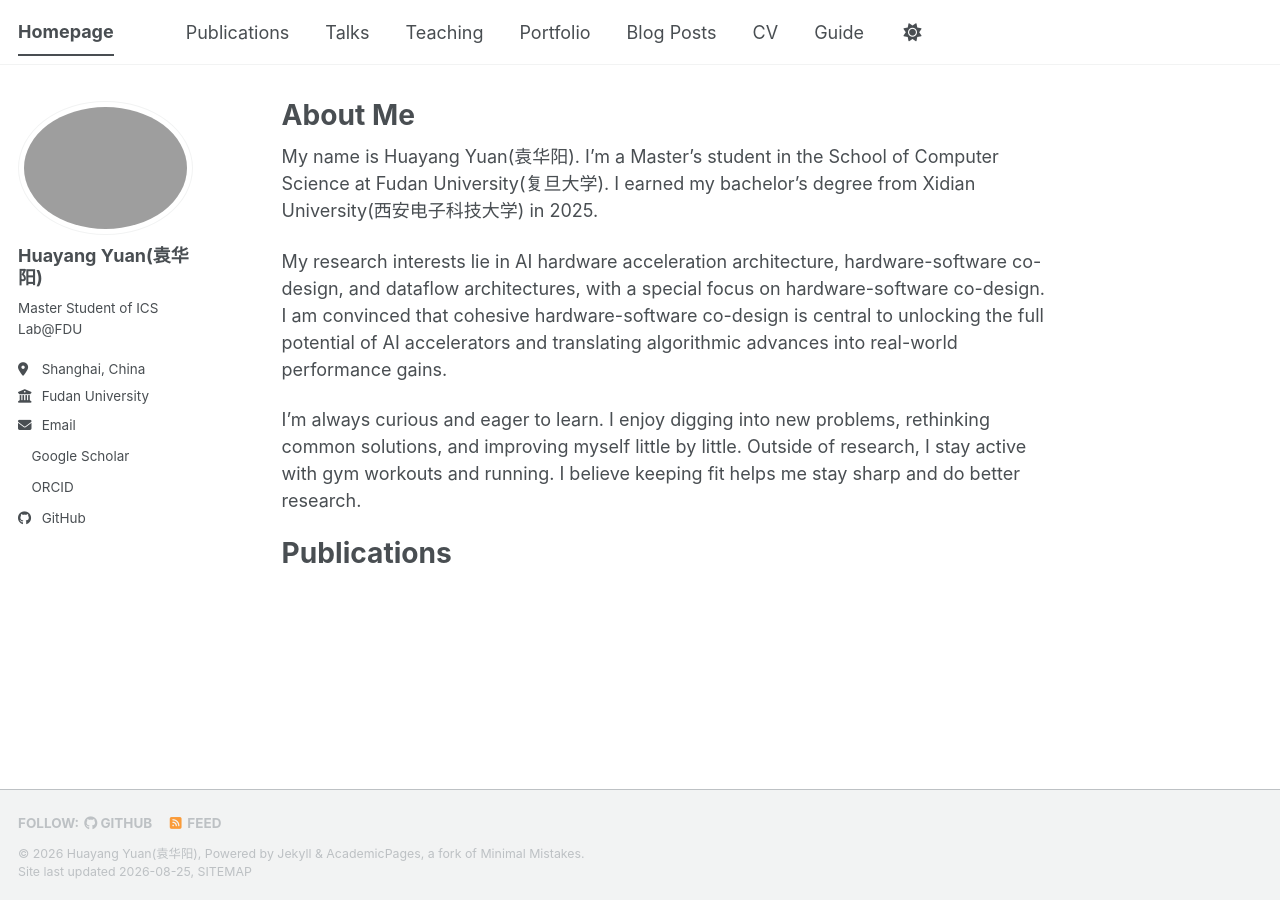
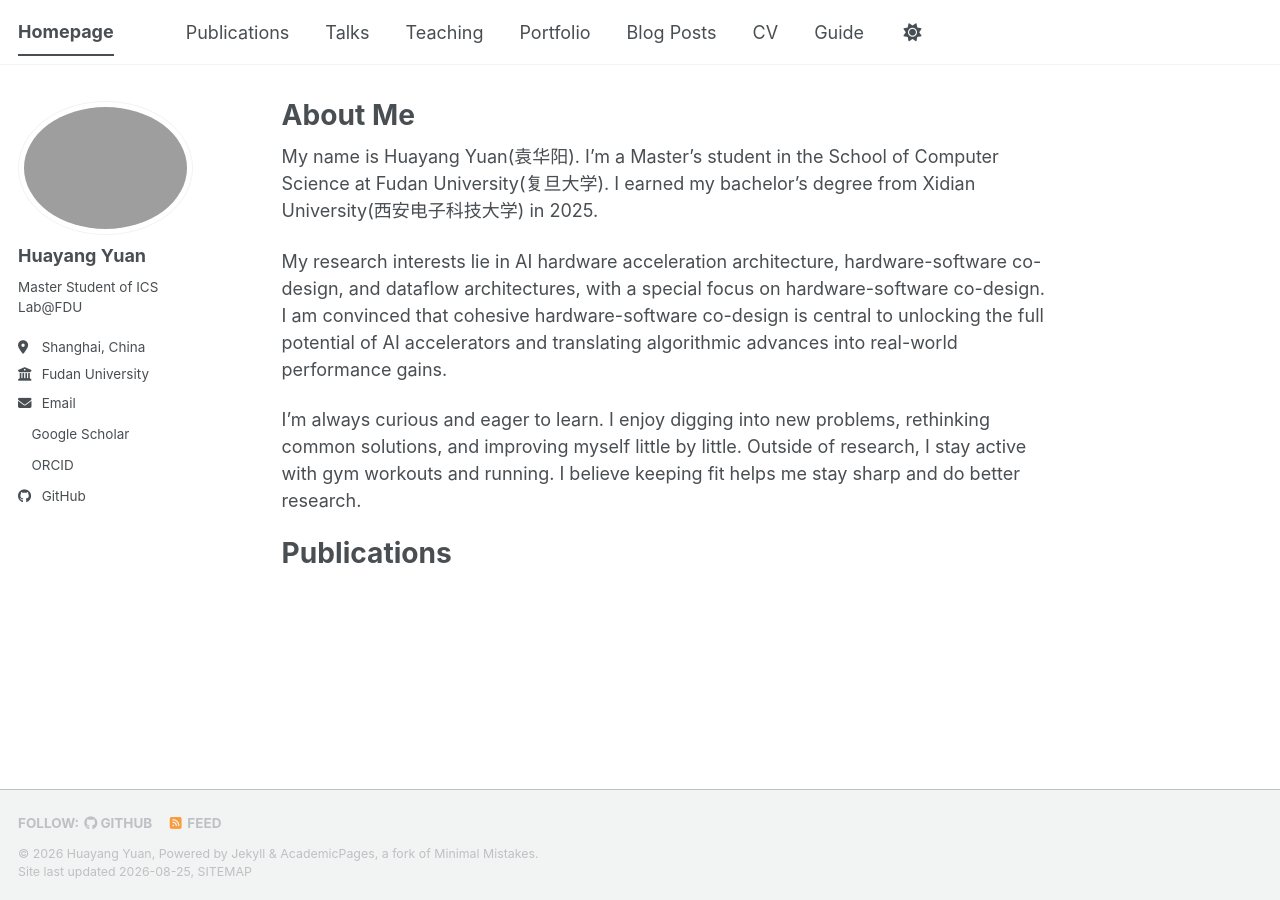
Before and after one commit to Geek3600/Geek3600.github.io, a Jekyll site: the page built from _pages/about.md, in a window 1280 px wide. Built offline with Jekyll 4.4.1, drawn with Linux system fonts in a browser that asks for light colours; a style sheet for code colours, icons or effects is not loaded.

Commit message:
Update personal academic profile

```diff
--- a/_config.yml
+++ b/_config.yml
@@ -11,7 +11,7 @@ locale                   : "en-US"
 site_theme               : "default" # The available themes options are "default", "air", "sunrise", "mint", "dirt" and "contrast"
 title                    : "Homepage"
 title_separator          : "-"
-name                     : &name "Huayang Yuan(袁华阳)"
+name                     : &name "Huayang Yuan"
 description              : &description "袁华阳的学术主页"   # Update this with a general description of your site, this is the default if not overridden by a page
 url                      : https://geek3600.github.io # The base hostname & protocol for your site e.g. "https://[your GitHub username].github.io",
                                                            # or if you already have some other page hosted on Github then use "https://[your GitHub username].github.io/[Your Repo Name]"
@@ -24,7 +24,7 @@ repository               : "Geek3600/Geek3600.github.io"
 author:
   # Biographic information
   avatar           : "zhegnjianzhao.jpg"
-  name             : "Huayang Yuan(袁华阳)"
+  name             : "Huayang Yuan"
   pronouns         : # example: "she/her"
   bio              : "Master Student of ICS Lab@FDU"
   location         : "Shanghai, China"
```
